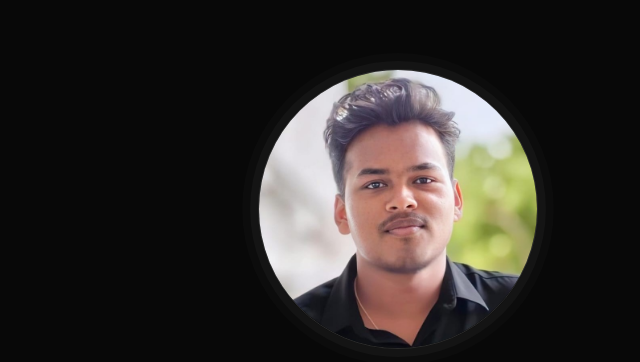
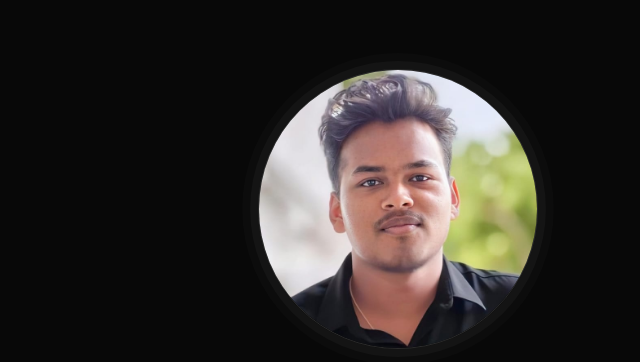
Before and after one commit to vibin12363/My-Portfolio, a plain HTML site: page index.html in a window 1280 px wide. Shown: the part 206-568 px from the top of the page, 640-1280 px from the left. Drawn offline with nearby package versions, Linux system fonts and the light colour scheme.

Commit message:
photo edited

```diff
--- a/index.html
+++ b/index.html
@@ -51,7 +51,7 @@
     </div>
     <div class="hero-visual">
       <div class="avatar-ring">
-        <img src="files/Vibin.jpeg" alt="Vibin"
+        <img src="files/Vibin.png" alt="Vibin"
           onerror="this.style.display='none';document.getElementById('avatarFallback').style.display='flex';" />
         <div class="avatar-fallback" id="avatarFallback">V</div>
       </div>
```
Also changed, not shown: files/Vibin.jpeg (deleted), files/Vibin.png (added).
